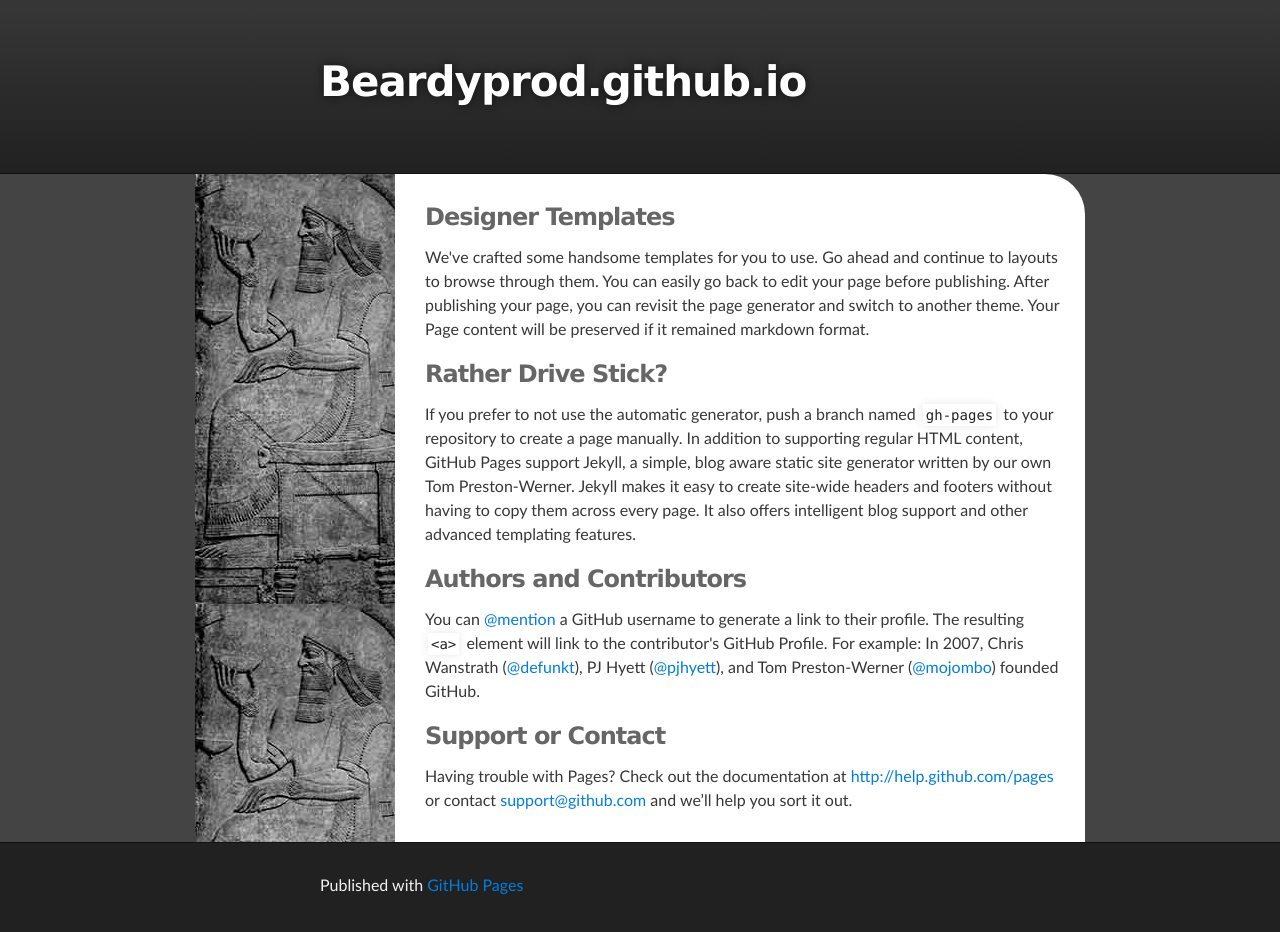
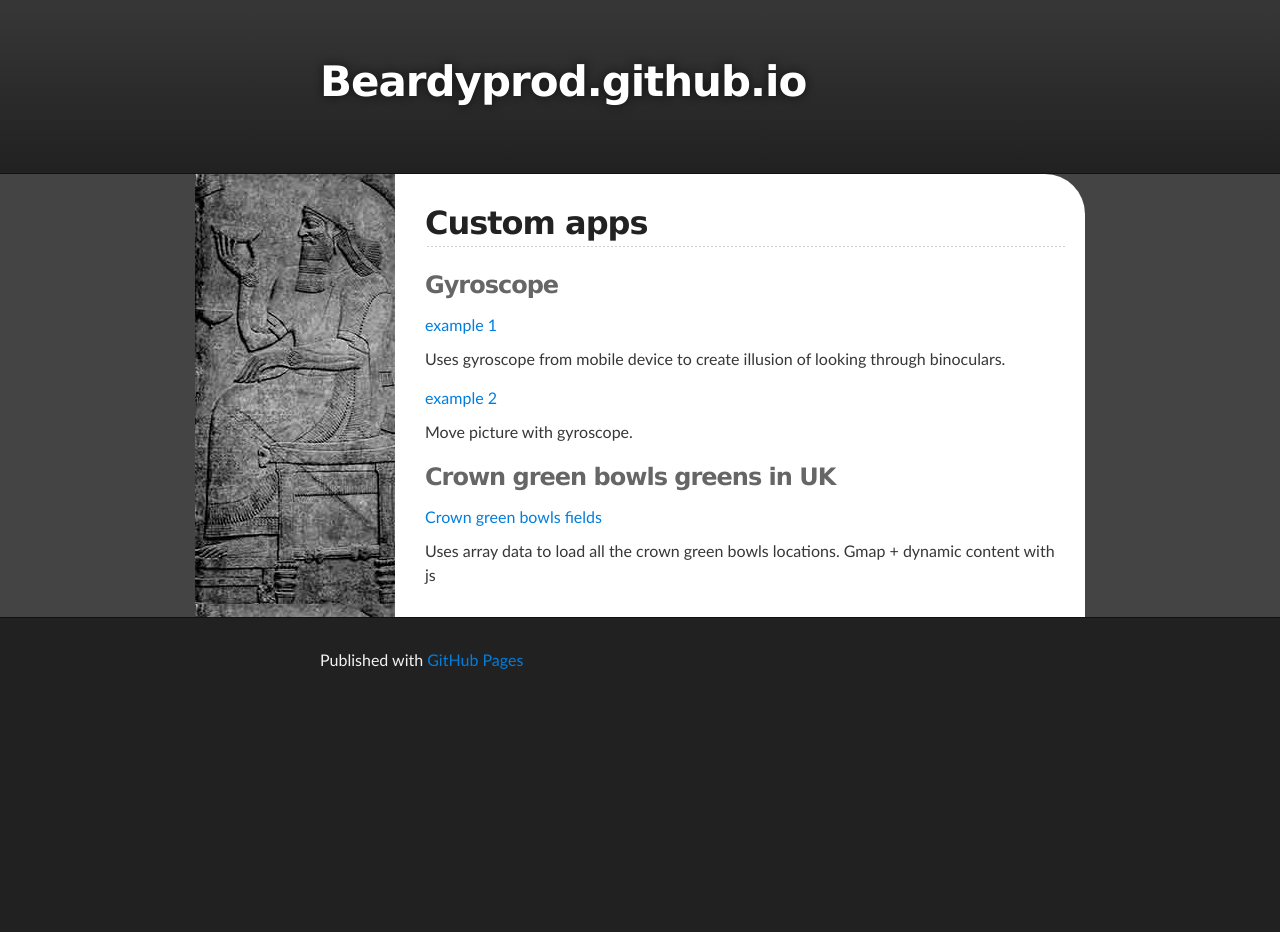
Before and after one commit to mattweston7k/beardyprod, a plain HTML site: page index.html in a window 1280 px wide. After the commit the page ends 800 px from the top, so only its background shows below. Drawn offline with Linux system fonts and the light colour scheme.

Commit message:
added links to apps
gyroscope & bowls greens

```diff
--- a/index.html
+++ b/index.html
@@ -32,34 +32,20 @@
 	<div class="extra-wrap">
     <div id="main_content_wrap" class="outer">
       <section id="main_content" class="inner">
-	  <!--
-        <h3>Welcome to GitHub Pages.</h3>
+		<h2>Custom apps</h2>
 
-<p>This automatic page generator is the easiest way to create beautiful pages for all of your projects. Author your page content here using GitHub Flavored Markdown, select a template crafted by a designer, and publish. After your page is generated, you can check out the new branch:</p>
+		<h3>Gyroscope</h3>
+		<a href="/gyro-binos/gyroscope.html">example 1</a><br />
+		<p>Uses gyroscope from mobile device to create illusion of looking through binoculars.</p>
 
-<pre><code>$ cd your_repo_root/repo_name
-$ git fetch origin
-$ git checkout gh-pages
-</code></pre>
+		<a href="/gyro-binos/gyroscope.html">example 2</a><br />
+		<p>Move picture with gyroscope.</p>
 
-<p>If you're using the GitHub for Mac, simply sync your repository and you'll see the new branch.</p>
--->
-<h3>Designer Templates</h3>
+		<h3>Crown green bowls greens in UK</h3>
+		<a href="/bowls-fields/index.html">Crown green bowls fields</a><br />
+		<p>Uses array data to load all the crown green bowls locations. Gmap + dynamic content with js</p>
 
-<p>We've crafted some handsome templates for you to use. Go ahead and continue to layouts to browse through them. You can easily go back to edit your page before publishing. After publishing your page, you can revisit the page generator and switch to another theme. Your Page content will be preserved if it remained markdown format.</p>
-
-<h3>Rather Drive Stick?</h3>
-
-<p>If you prefer to not use the automatic generator, push a branch named <code>gh-pages</code> to your repository to create a page manually. In addition to supporting regular HTML content, GitHub Pages support Jekyll, a simple, blog aware static site generator written by our own Tom Preston-Werner. Jekyll makes it easy to create site-wide headers and footers without having to copy them across every page. It also offers intelligent blog support and other advanced templating features.</p>
-
-<h3>Authors and Contributors</h3>
-
-<p>You can <a href="https://github.com/blog/821" class="user-mention">@mention</a> a GitHub username to generate a link to their profile. The resulting <code>&lt;a&gt;</code> element will link to the contributor's GitHub Profile. For example: In 2007, Chris Wanstrath (<a href="https://github.com/defunkt" class="user-mention">@defunkt</a>), PJ Hyett (<a href="https://github.com/pjhyett" class="user-mention">@pjhyett</a>), and Tom Preston-Werner (<a href="https://github.com/mojombo" class="user-mention">@mojombo</a>) founded GitHub.</p>
-
-<h3>Support or Contact</h3>
-
-<p>Having trouble with Pages? Check out the documentation at <a href="http://help.github.com/pages">http://help.github.com/pages</a> or contact <a href="mailto:support@github.com">support@github.com</a> and we’ll help you sort it out.</p>
-      </section>
+	  </section>
 
 	</div>
 
```
